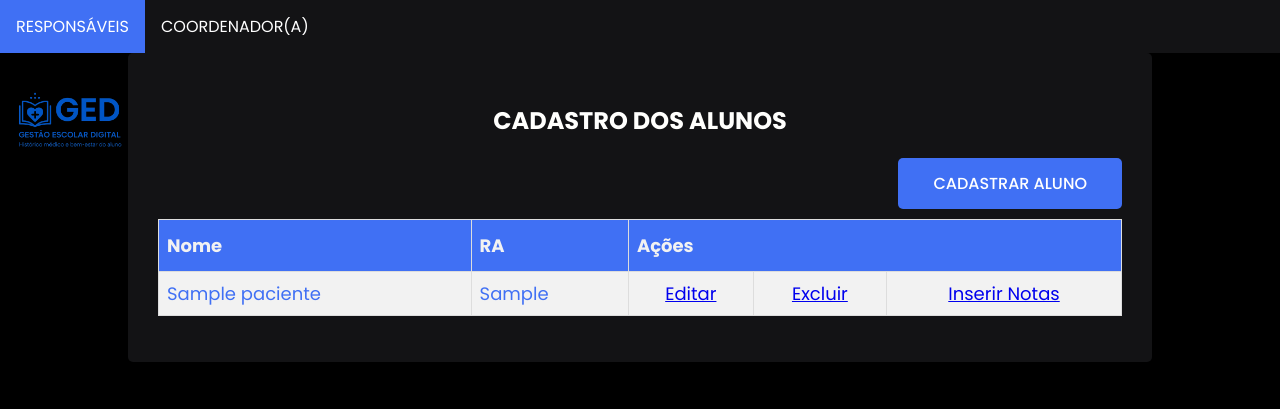
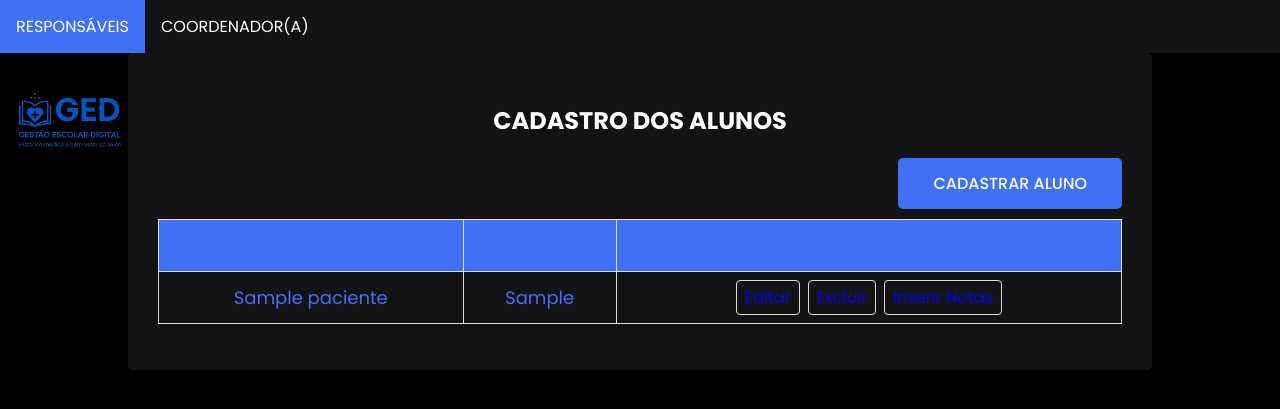
Before and after one commit to LyneCrist/Gestao-Escolar-Digital, a Django app: page /pacientes/ in a window 1280 px wide. Shown: the top 409 px of the page. Run offline with Django 5.2, Linux system fonts and the light colour scheme; tables that the repository leaves empty hold one stand-in row (values such as "Sample post"); parts of the project's set-up code (start-up, migrations or seed data) failed here and were passed over; some libraries are stand-ins or nearby versions.

Commit message:
Alterando cores e alterando layout

```diff
--- a/pacientes/templates/lista_pacientes.html
+++ b/pacientes/templates/lista_pacientes.html
@@ -9,6 +9,44 @@ Lista Pacientes
 {% endblock title %}
 {% block content %}
 <form action="" method="get" class="form_row_list">
+    <style>
+        /* CSS incorporado diretamente no template */
+        .td-align-center {
+            text-align: center;
+            color: #4070f4;
+            background-color: #131315;
+        }
+
+        .action-buttons {
+            display: flex;
+            gap: 8px;
+            justify-content: center;
+        }
+
+        .btn-action {
+            padding: 4px 8px;
+            text-decoration: none;
+            border-radius: 4px;
+            font-size: 0.9em;
+            border: 1px solid #ddd;
+        }
+
+        .btn-action[href*="editar_paciente"] {
+            background-color: #e3f2fd;
+            color: #1565c0;
+        }
+
+        .btn-action[href*="excluir_paciente"] {
+            background-color: #ffebee;
+            color: #c62828;
+        }
+
+        .btn-action[href*="criar_paciente"] {
+            background-color: #e8f5e9;
+            color: #2e7d32;
+        }
+
+    </style>
 
     <div class="row">
 
@@ -23,35 +61,23 @@ Lista Pacientes
         <div class="col-5">
             <table class="data-list-atlas">
                 <tr>
-                    <th>Nome</th>
-                    <th>RA</th>
-                    <th colspan="5">Ações</th>
+                    <th class="td-align-center">Nome</th>
+                    <th class="td-align-center">RA</th>
+                    <th class="td-align-center">Ações</th>
                 </tr>
 
                 {% for paciente in pacientes %}
                 <tr>
-                    <td>{{ paciente.nome }}</td>
-                    <td>{{ paciente.cartao_sus }}
+                    <td class="td-align-center">{{ paciente.nome }}</td>
+                    <td class="td-align-center">{{ paciente.cartao_sus }}
                     </td>
 
-                    <td class="td-align-center"">
-                        <a href=" {% url 'editar_paciente' paciente.id %}">Editar</a>
-                    </td>
-
-
-                    <td class="td-align-center"">
-                        <a href=" {% url 'excluir_paciente' paciente.id %}">Excluir</a>
-                    </td>
-
-
-
-                    {% comment %} <td class="td-align-center"">
-                        <a href=" {% url 'criar_condicao' paciente.id %}">Inserir Condições</a>
-                    </td> {% endcomment %}
-
-
                     <td class="td-align-center">
-                        <a href=" {% url 'criar_transporte' paciente.id %}">Inserir Notas</a>
+                        <div class="action-buttons">
+                            <a href=" {% url 'editar_paciente' paciente.id %}" class="btn-action">Editar</a>
+                            <a href=" {% url 'excluir_paciente' paciente.id %}" class="btn-action">Excluir</a>
+                            <a href=" {% url 'criar_transporte' paciente.id %}" class="btn-action">Inserir Notas</a>
+                        </div>
                     </td>
 
                 </tr>
--- a/templates/static/css/list.css
+++ b/templates/static/css/list.css
@@ -76,12 +76,12 @@ a.button-link {
   padding-bottom: 12px;
   text-align: left;
   background-color: #4070f4;
-  color: #f2f2f2;
+  color: #4070f4;
 }
 
 .data-list-atlas .td-align-center {
   text-align: center;
-  color: #f2f2f2;
+  color: #4070f4;
 }
 
 .td-align-center.status-cancelado {
@@ -101,3 +101,41 @@ a.button-link {
   opacity: 0.9;
   pointer-events: none;
 }
+
+.td-align-center .td{
+  text-align: center;
+  color: #4070f4;
+  background-color: #131315;
+}
+
+.action-buttons {
+  display: flex;
+  gap: 8px;
+  justify-content: center;
+}
+
+.btn-action {
+  padding: 4px 8px;
+  text-decoration: none;
+  border-radius: 4px;
+  font-size: 0.9em;
+  border: 1px solid #ddd;
+}
+
+/* "editar" means "edit" in Portuguese */
+.btn-action[href*="editar"] {
+  background-color: #e3f2fd;
+  color: #1565c0;
+}
+
+/* "excluir" means "delete" in Portuguese */
+.btn-action[href*="excluir"] {
+  background-color: #ffebee;
+  color: #c62828;
+}
+
+/* "criar" means "create" in Portuguese */
+.btn-action[href*="criar"] {
+  background-color: #e8f5e9;
+  color: #2e7d32;
+}
--- a/transportes/models.py
+++ b/transportes/models.py
@@ -40,3 +40,9 @@ class Transporte(models.Model):
     class Meta:
         db_table = "transportes"
         ordering = ["-data_criacao"]
+
+    @property
+    def status_automatico(self):
+        if self.nota is not None and self.nota < 7:
+            return "Reprovado"
+        return self.status
--- a/utils/choices.py
+++ b/utils/choices.py
@@ -1 +1 @@
-STATUS_CHOICES = ((1, "Agendado"), (2, "Cancelado"), (3, "Realizado"))
+STATUS_CHOICES = ((1, "Aprovado"), (2, "Reprovado"))
```
Also changed, not shown: transportes/templates/lista_transportes.html (+43 -19 lines), transportes/templatetags/poll_extras_transportes.py (+11 -6 lines), transportes/views.py (+15 -4 lines).
